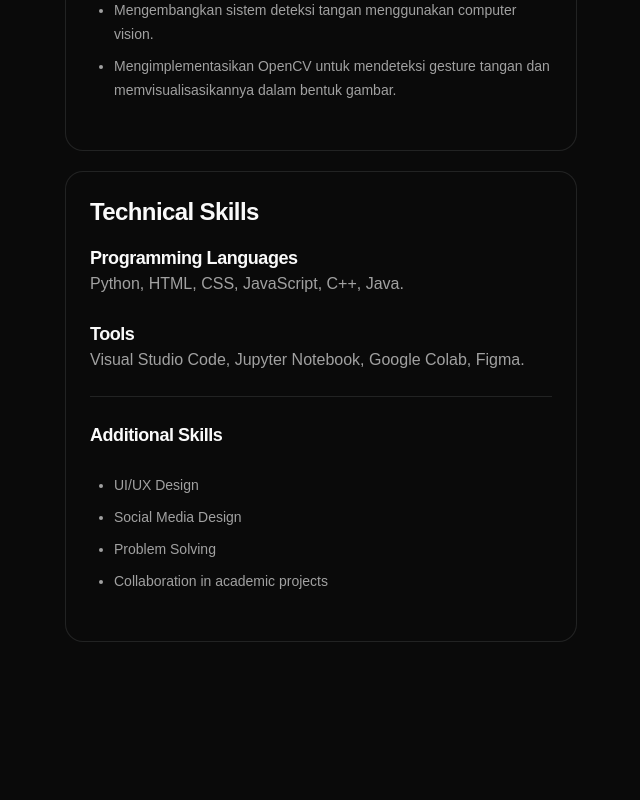
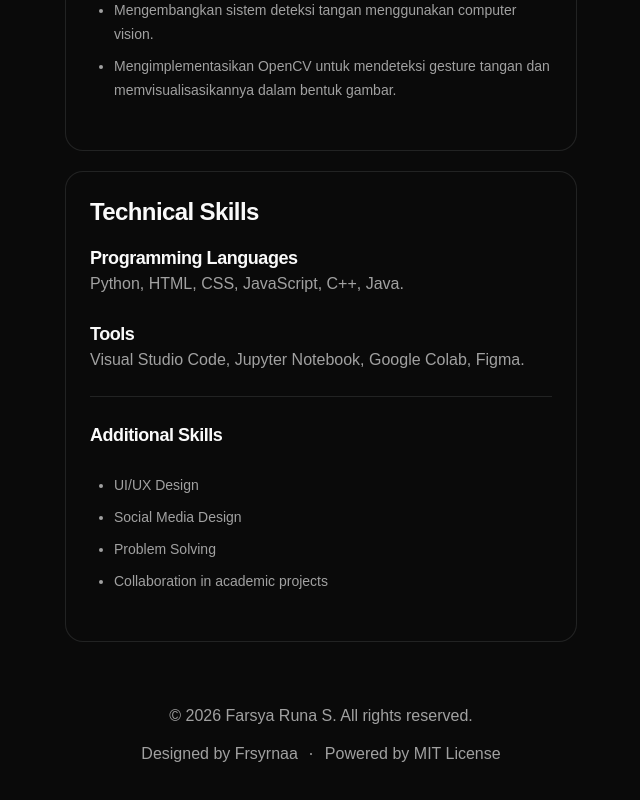
Before and after one commit to frsyrnaa/portfolio, a React (Vite) app: page / in a window 1280 px wide. Shown: the part 1689-2489 px from the top of the page, without its empty margins (319-959 px from the left). Before the commit the page ends 2399 px from the top, so only its background shows below. Built offline with nearby package versions, Linux system fonts and the light colour scheme.

Commit message:
feat(footer): added the footer section

```diff
--- /dev/null
+++ b/src/components/footer.tsx
@@ -0,0 +1,33 @@
+export function Footer() {
+  const year = new Date().getFullYear();
+  const username = "frsyrnaa";
+  const license = "MIT";
+  const url = `https://github.com/${username}`;
+
+  return (
+    <footer className="flex flex-col justify-center items-center gap-y-2.5 text-muted-foreground text-sm/6 text-center w-full pt-10 sm:text-base/7">
+      <p>&copy; {year} Farsya Runa S. All rights reserved.</p>
+
+      <div className="flex flex-col items-center gap-x-3 gap-y-1 sm:flex-row">
+        <p>
+          Designed by{" "}
+          <a href={url} target="_blank" rel="noopener noreferrer" className="capitalize">
+            {username}
+          </a>
+        </p>
+
+        <svg
+          viewBox="0 0 3 3"
+          width="3"
+          height="3"
+          aria-hidden="true"
+          className="hidden fill-muted-foreground sm:block"
+        >
+          <circle r="1" cx="1" cy="1" />
+        </svg>
+
+        <p>Powered by {license} License</p>
+      </div>
+    </footer>
+  );
+}
--- a/src/home.tsx
+++ b/src/home.tsx
@@ -1,3 +1,4 @@
+import { Footer } from "./components/footer";
 import { AboutSection } from "./components/page/about-section";
 import { EducationSection } from "./components/page/education-section";
 import { FeedStory } from "./components/page/feed-story";
@@ -14,6 +15,7 @@ export default function Home() {
       <EducationSection />
       <ProjectSection />
       <SkillSection />
+      <Footer />
     </>
   )
 }
```
